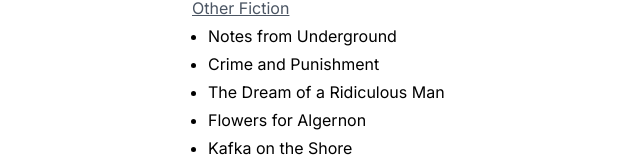
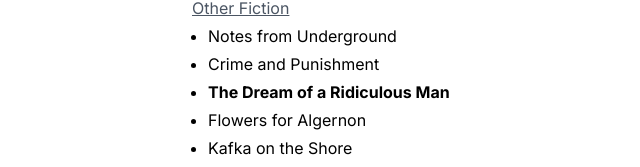
Before and after one commit to 0xturboblitz/florent.xyz, a Next.js app: page /books in a window 1280 px wide. Shown: the part 3386-3553 px from the top of the page, without its empty margins (128-768 px from the left). Built offline with nearby package versions, Linux system fonts and the light colour scheme.

Commit message:
dostoevsky bold

```diff
--- a/app/books/page.mdx
+++ b/app/books/page.mdx
@@ -127,7 +127,7 @@ The ones in bold are really good.
 <u>Other Fiction</u>
 - Notes from Underground
 - Crime and Punishment
-- The Dream of a Ridiculous Man
+- **The Dream of a Ridiculous Man**
 - Flowers for Algernon
 - Kafka on the Shore
 - Infinite Jest
```
